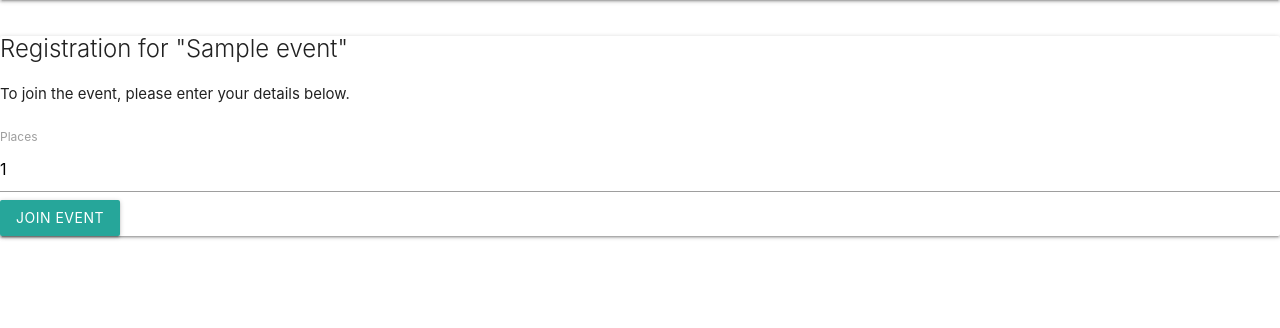
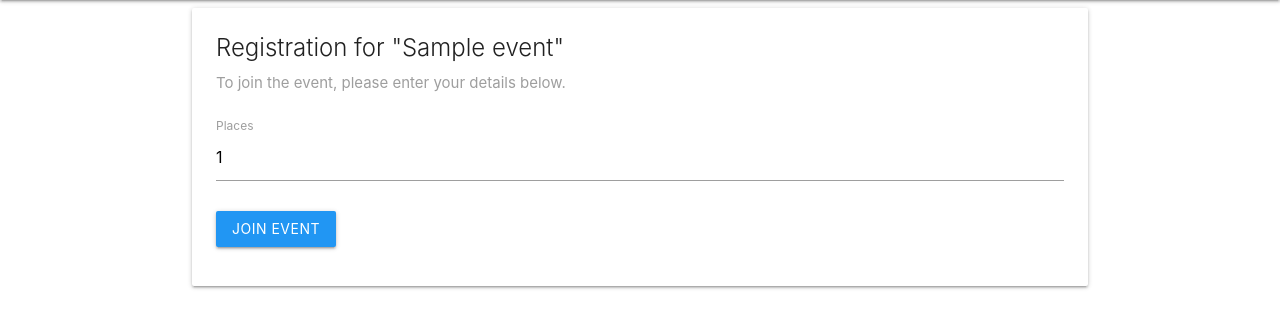
Before and after one commit to GuildHouseGames/livelobby, a Django app: page /1/join/ in a window 1280 px wide. Shown: the part 64-392 px from the top of the page. Run offline with Django 3.2, Linux system fonts and the light colour scheme; a user stored in the database is signed in; tables that the repository leaves empty hold one stand-in row (values such as "Sample post").

Commit message:
Add material ui styling to the join events page

```diff
--- a/events/templates/events/join_event.html
+++ b/events/templates/events/join_event.html
@@ -9,22 +9,22 @@
 {% endblock %}
 
 {% block content %}
-<div class="card">
-    <div class="card-body">
-        <h2 class="card-title">Registration for "{{ event.name }}"</h2>
-        <div class="card-subtitle mb-2 text-muted"> To join the event, please enter your details below.</div>
-        </br>
-        {% if form.non_field_errors %}
-            {% for error in form.non_field_errors %}
-                <div class="alert alert-danger">
-                    <strong>{{ error|escape }}</strong>
-                </div>
-            {% endfor %}
-        {% endif %}
+<div class="container">
+  <div class="card">
+    <div class="card-content">
+        <span class="card-title">Registration for "{{ event.name }}"</span>
+        <div class="grey-text text-darken-5">To join the event, please enter your details below.</div>
         <form method="post" novalidate>
             {% csrf_token %}
+            {% if form.non_field_errors %}
+                {% for error in form.non_field_errors %}
+                        <br>
+                    <div class="red-text left-align">{{ error }}</div>
+                {% endfor %}
+            {% endif %}
+            <br>
             <label>{{ form.places.label }}</label>
-            <!-- For loop used to render both the field name and the required hidden input used to store the event-->
+            <!-- For loop used to render both the field name-->
             {% for field in form %}
                 <div class="form-group">
                     <div class="fieldWrapper">
@@ -34,11 +34,14 @@
             {% endfor %}
             {% if form.places.errors %}
                 {% for error in form.places.errors %}
-                    <p class="font-italic text-danger"><strong>{{ error|escape }}</strong></p>
+                    <div class="red-text left-align">{{ error }}</div>
                 {% endfor %}
             {% endif %}
-            <button type="submit" class="btn btn-success">Join Event</button>
+            <br>
+            <button type="submit" class="btn waves-effect waves-light blue">Join Event</button>
         </form>
     </div>
+  </div>
 </div>
+
 {% endblock %}
```
